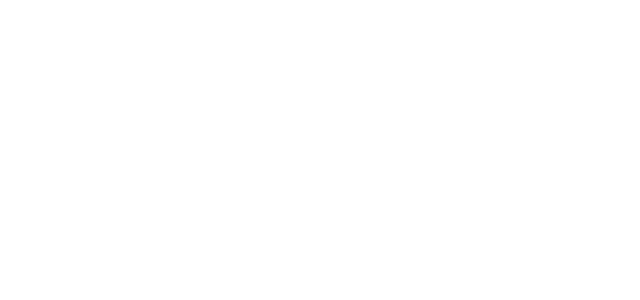
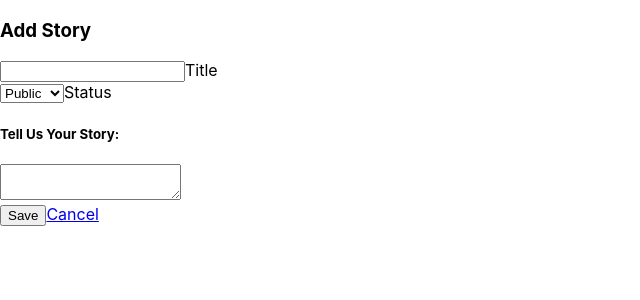
Before and after one commit to yoayushraj99/lipr-mail, a React (Create React App) app in the folder frontend/: page /nc in a window 1280 px wide. Shown: the top 300 px of the page, without its empty margins (0-640 px from the left). Built offline with nearby package versions, Linux system fonts and the light colour scheme.

Commit message:
Google OAuth

```diff
--- a/frontend/src/App.js
+++ b/frontend/src/App.js
@@ -4,18 +4,24 @@
 import HomePage from './Pages/homepage/homepage';
 import { Switch, Route, Redirect } from 'react-router-dom';
 import Compose from './components/compose/Compose';
+import NewCompose from './components/compose/NewCompose'
 
 function App() {
   return (
     <div>
 
       <Route exact path="/" component={Sidebar} />
-      <Route exact path="/c" component={Compose} />
+
       {/* <Switch>/ */}
       {/* <Route exact path="/" component={HomePage} /> */}
       {/* <Route path="/shop" component={ScheduleMail} />
         <Route exact path="/checkout" component={History} /> */}
       {/* </Switch> */}
+
+
+      {/* Testing */}
+      <Route exact path="/c" component={Compose} />
+      <Route exact path="/nc" component={NewCompose} />
     </div>
   );
 }
--- /dev/null
+++ b/frontend/src/components/compose/NewCompose.js
@@ -0,0 +1,47 @@
+import React from 'react';
+
+function MailContent() {
+  return (
+    <>
+      <h3>Add Story</h3>
+      <div class="row">
+        <form action="/stories" method="POST" class="col s12">
+          <div class="row">
+            <div class="input-field">
+              <input type="text" id="title" name="title" />
+              <label for="title">Title</label>
+            </div>
+          </div>
+
+          <div class="row">
+            <div class="input-field">
+              <select id="status" name="status">
+                <option value="public" selected>
+                  Public
+                </option>
+                <option value="private">Private</option>
+              </select>
+              <label for="status">Status</label>
+            </div>
+          </div>
+
+          <div class="row">
+            <div class="input-field">
+              <h5>Tell Us Your Story:</h5>
+              <textarea id="body" name="body"></textarea>
+            </div>
+          </div>
+
+          <div class="row">
+            <input type="submit" value="Save" class="btn" />
+            <a href="/dashboard" class="btn orange">
+              Cancel
+            </a>
+          </div>
+        </form>
+      </div>
+    </>
+  );
+}
+
+export default MailContent;
```
